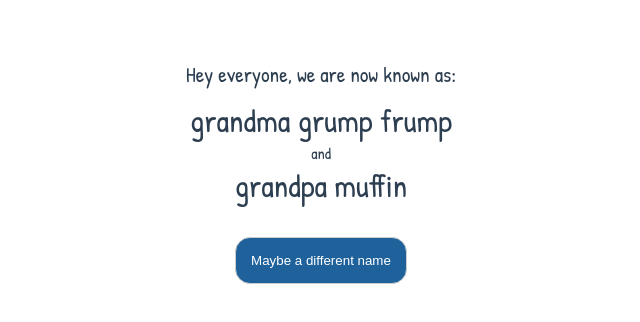
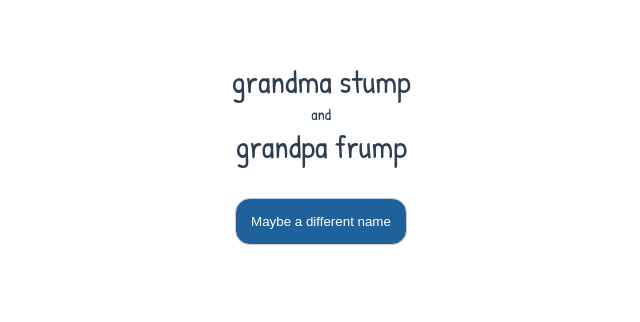
Before and after one commit to nbwoodward/grannyflump, a Vue app: page / in a window 1280 px wide. Shown: the top 322 px of the page, without its empty margins (319-959 px from the left). Built offline with nearby package versions, Linux system fonts and the light colour scheme.

Commit message:
Add encoder and decoder

```diff
--- a/package.json
+++ b/package.json
@@ -9,7 +9,8 @@
   },
   "dependencies": {
     "core-js": "^3.6.5",
-    "vue": "^2.6.11"
+    "vue": "^2.6.11",
+    "vue-router": "^3.5.2"
   },
   "devDependencies": {
     "@vue/cli-plugin-babel": "~4.5.0",
--- a/src/components/GrannyFlump.vue
+++ b/src/components/GrannyFlump.vue
@@ -11,25 +11,41 @@
 </template>
 
 <script>
-import { getHeader, getGmaName, getGpaName } from '@/data'
+import { getHeader, getRandomNames, decodeString} from '@/data'
 export default {
   data() {
     return {
       header: '',
       gma: '',
       gpa: '',
+      url: '2o8odo7o2o9o9oc',
     }
   },
   mounted() {
-    this.getGranny()
+    // this.getGranny()
+    this.getGrannyFromString()
+
   },
   methods: {
+    getGrannyFromString(){
+      const [gma, gpa] = decodeString(this.url)
+
+      this.gma = gma
+      this.gpa = gpa
+    },
     getGranny() {
       this.header = getHeader()
 
-      this.gma = getGmaName()
-      this.gpa = getGpaName()
+      const [gma, gpa, encoded] = getRandomNames()
+
+      this.gma = gma
+      this.gpa = gpa
+
+      this.goToRoute(encoded)
     },
+    goToRoute(encoded){
+      console.log(encoded)
+    }
   },
 }
 </script>
--- a/src/data.js
+++ b/src/data.js
@@ -4,6 +4,10 @@ export const headers = [
   'The best grandparents in the world are:',
   'Hey everyone, we are now known as:',
 ]
+
+export function getHeader() {
+  return headers[getIndFromArray(headers)]
+}
 
 const gpaNames = [
   'gpa',
@@ -97,48 +101,100 @@ const termsOfEndearment = [
   'trump',
 ]
 
-export function getGpaName() {
+export function getRandomNames(){
 
-  const numNames = Math.floor(Math.random()  * 3) + 1
+  const numGmaNames = Math.floor(Math.random()  * 3) + 1
+  const gma1 = getIndFromArray(gmaNames)
+  const gma2 = getIndFromArray(termsOfEndearment)
+  const gma3 = getIndFromArray(termsOfEndearment)
+
+  const numGpaNames = Math.floor(Math.random()  * 3) + 1
+  const gpa1 = getIndFromArray(gpaNames)
+  const gpa2 = getIndFromArray(termsOfEndearment)
+  const gpa3 = getIndFromArray(termsOfEndearment)
+
+  const encoded = getEncodedString(numGmaNames, gma1, gma2, gma3, numGpaNames,gpa1,gpa2,gpa3)
+
+  const gmaName = getGmaName(numGmaNames, gma1, gma2, gma3)
+  const gpaName = getGpaName(numGpaNames, gpa1, gpa2, gpa3)
+  return [gmaName, gpaName, encoded]
+}
+
+export function getGmaName(numNames, gma1,gma2,gma3) {
 
   if (numNames === 1){
-    return getFromArray(gpaNames)
+    return gmaNames[gma1]
   }
 
-  const name1 = getFromArray(termsOfEndearment)
+  const name1 = termsOfEndearment[gma2]
+  if (numNames === 2){
+    return `grandma ${name1}`
+  }
+
+  const name2 = termsOfEndearment[gma3]
+  if (numNames === 3){
+    return `grandma ${name1} ${name2}`
+  }
+}
+
+export function getGpaName(numNames, gpa1,gpa2,gpa3) {
+
+  if (numNames === 1){
+    return gpaNames[gpa1]
+  }
+
+  const name1 = termsOfEndearment[gpa2]
   if (numNames === 2){
     return `grandpa ${name1}`
   }
 
-  const name2 = getFromArray(termsOfEndearment)
+  const name2 = termsOfEndearment[gpa3]
   if (numNames === 3){
     return `grandpa ${name1} ${name2}`
   }
 }
 
-export function getGmaName() {
 
-  const numNames = Math.floor(Math.random()  * 3) + 1
-
-  if (numNames === 1){
-    return getFromArray(gmaNames)
-  }
-
-  const name1 = getFromArray(termsOfEndearment)
-  if (numNames === 2){
-    return `grandma ${name1}`
-  }
-
-  const name2 = getFromArray(termsOfEndearment)
-  if (numNames === 3){
-    return `grandma ${name1} ${name2}`
-  }
+function getIndFromArray(arr) {
+  return Math.floor(Math.random() * arr.length)
 }
 
-export function getHeader() {
-  return getFromArray(headers)
+function getEncodedString(numGmaNames, gma1, gma2, gma3, numGpaNames,gpa1,gpa2,gpa3) {
+return [
+    ntos(numGmaNames),
+    ntos(gma1),
+    ntos(gma2),
+    ntos(gma3),
+    ntos(numGpaNames),
+    ntos(gpa1),
+    ntos(gpa2),
+    ntos(gpa3)
+  ].join('o')
 }
 
-function getFromArray(arr) {
-  return arr[Math.floor(Math.random() * arr.length)]
+export function decodeString(encoded){
+  const [a, b, c, d, e, f,g,h] = encoded.split('o')
+
+    const numGmaNames = ston(a)
+    const gma1 = ston(b)
+    const gma2 = ston(c)
+    const gma3 = ston(d)
+    const numGpaNames = ston(e)
+    const gpa1 = ston(f)
+    const gpa2 = ston(g)
+    const gpa3 = ston(h)
+
+  const gmaName = getGmaName(numGmaNames, gma1, gma2, gma3)
+  const gpaName = getGpaName(numGpaNames, gpa1, gpa2, gpa3)
+  return [gmaName, gpaName]
+
+
 }
+
+function ntos(num){
+  return num.toString(16)
+}
+
+function ston(str){
+  return parseInt(str,16)
+}
```
Also changed, not shown: 1 other file (tests, documents, lock files or other folders).
